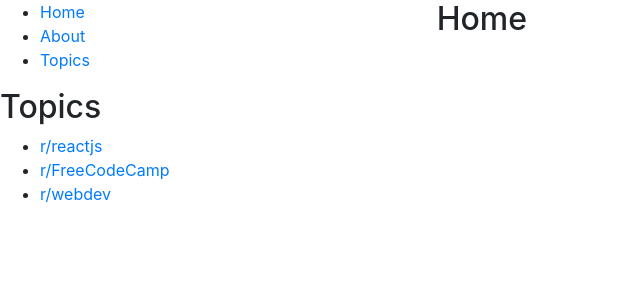
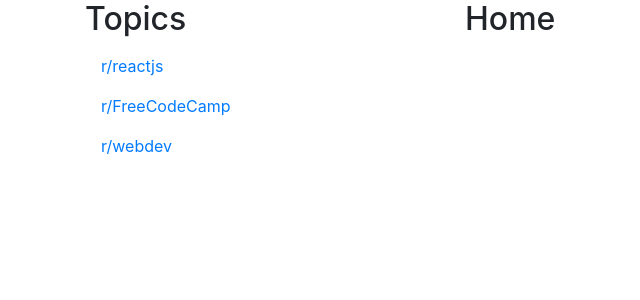
Before and after one commit to geraldglynn/reddit, a React (Create React App) app in the folder my-app/: page / in a window 1280 px wide. Shown: the top 300 px of the page, without its empty margins (0-640 px from the left). Built offline with nearby package versions, Linux system fonts and the light colour scheme.

Commit message:
Added Container and Nav to App

```diff
--- a/my-app/src/App.js
+++ b/my-app/src/App.js
@@ -7,8 +7,10 @@
   useRouteMatch,
 } from 'react-router-dom'
 
+import Container from 'react-bootstrap/Container'
 import Row from 'react-bootstrap/Row'
 import Col from 'react-bootstrap/Col'
+import Nav from 'react-bootstrap/Nav'
 
 import 'style/main.scss'
 
@@ -23,28 +25,18 @@
 function App() {
   return (
     <Router>
+      <div className="logo"></div>
+      <Container>
         <Row>
           <Col xs={4}>
-          <ul>
-            <li>
-              <Link to="/">Home</Link>
-            </li>
-            <li>
-              <Link to="/about">About</Link>
-            </li>
-            <li>
-              <Link to="/topics">Topics</Link>
-            </li>
-          </ul>
-
             <h2>Topics</h2>
-          <ul>
+            <Nav className="flex-column">
               {topics.map(topic =>
                 <li>
-                <Link to={`/topics/${topic}`} disabled={true}>r/{topic}</Link>
+                  <Nav.Link href={`/topics/${topic}`}>r/{topic}</Nav.Link>
                 </li>
               )}
-          </ul>
+          </Nav>
           </Col>
           <Col xs={8}>
             <Switch>
@@ -60,6 +52,7 @@
             </Switch>
             </Col>
         </Row>
+      </Container>
     </Router>
   );
 }
```
Lines whose indentation alone changed are shown as unchanged.
